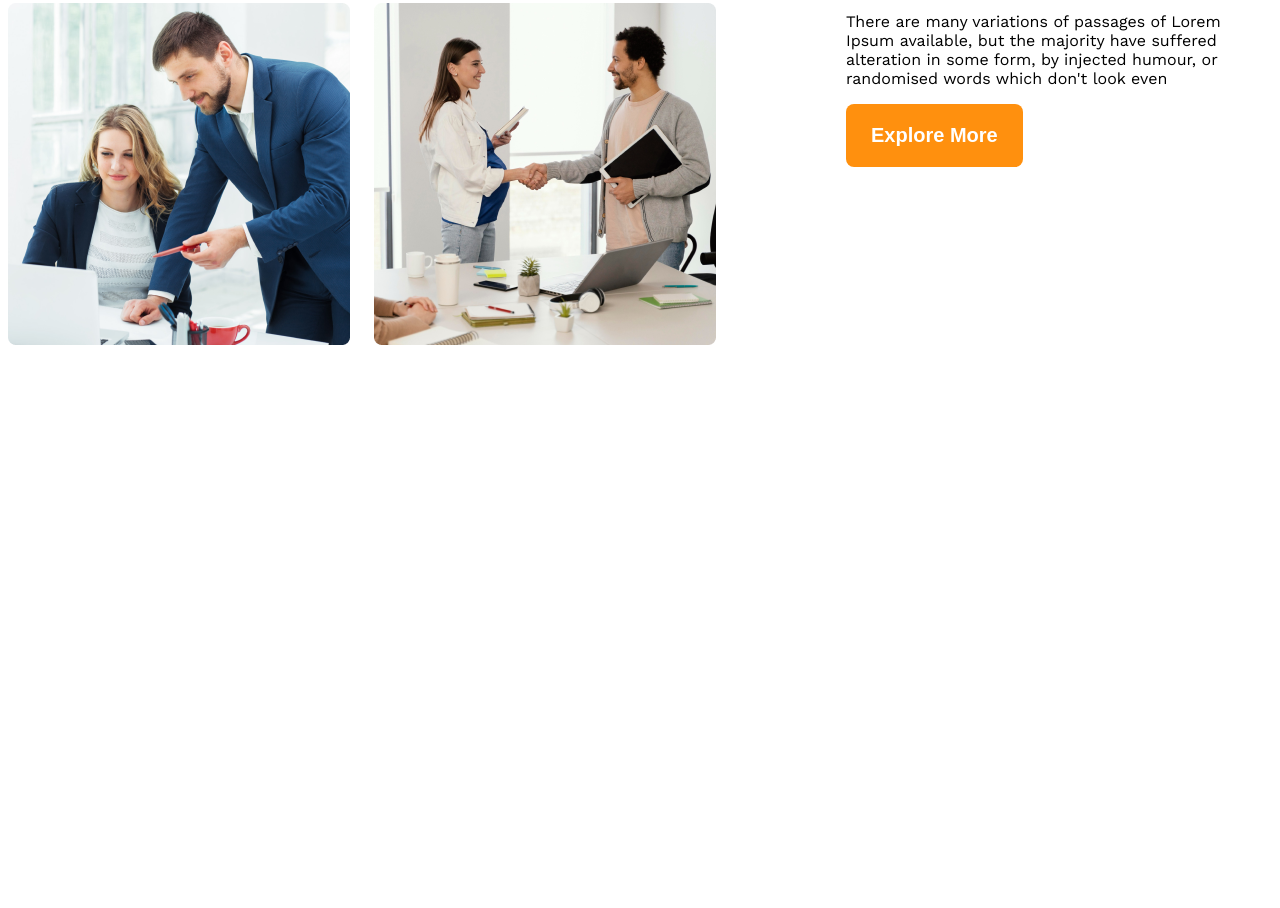
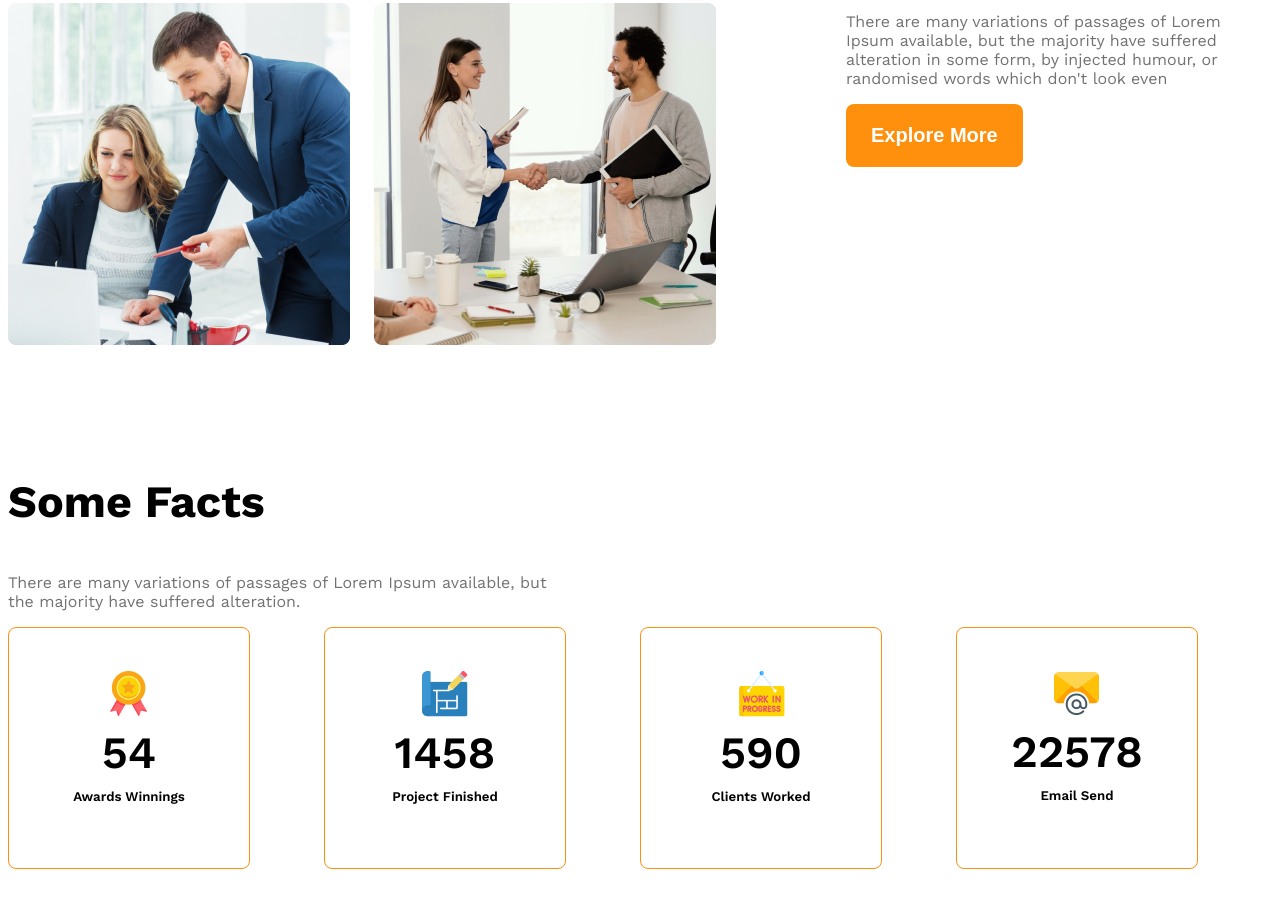
Before and after one commit to Nayem7890/g3-architects-website, a plain HTML site: page index.html in a window 1280 px wide. Shown: the part 1520-2428 px from the top of the page. Before the commit the page ends 1873 px from the top, so only its background shows below. Drawn offline with nearby package versions, Linux system fonts and the light colour scheme; a web font is replaced by a local one.

Commit message:
3rd page done

```diff
--- a/index.html
+++ b/index.html
@@ -42,14 +42,54 @@
               <img src="images/team4.png" alt="">
             </div>
             <div class="our-features">
-                <h3 class="feature-title">
-                    <span id="quick-list" class="text-light-gray">Quick list</span> <span>of Our</span> <span>Features</span>
+                <h3 class="section-title">
+                    <span id="quick-list" class="text-light-gray">Quick list</span> <span>of Our</span> <span class="text-primary">Features</span>
                 </h3>
-                <p class="feature-description">
+                <p class="feature-description text-light-gray">
                     There are many variations of passages of Lorem Ipsum available, but the majority have suffered alteration in some form, by injected humour, or randomised words which don't look even
                 </p>
                 <button class="btn-primary">Explore More</button>
             </div>
+        </section>
+
+        <section>
+            <h3 class="section-title">Some Facts</h3>
+            <p class="text-light-gray fact-description">There are many variations of passages of Lorem Ipsum available, but the majority have suffered alteration.</p>
+            <div class="facts-container">
+                <div class="fact-card display-flex">
+                    <div>
+                        <img src="images/icons/ribon.png" alt="" class="fact-icon">
+                    <h4 class="fact-number">54</h4>
+                    <h5 class="fact-name">Awards Winnings</h5>
+                    </div>
+                </div>
+                <div class="fact-card display-flex">
+                    <div>
+                        <img src="images/icons/projects.png" alt="" class="fact-icon">
+                    <h4 class="fact-number">1458</h4>
+                    <h5 class="fact-name">Project Finished</h5>
+                    </div>
+                </div>
+                <div class="fact-card display-flex">
+                    <div>
+                        <img src="images/icons/customers.png" alt="" class="fact-icon">
+                    <h4 class="fact-number">590</h4>
+                    <h5 class="fact-name">Clients Worked</h5>
+                    </div>
+                </div>
+                <div class="fact-card display-flex">
+                    <div>
+                        <img src="images/icons/email.png" alt="" class="fact-icon">
+                    <h4 class="fact-number">22578</h4>
+                    <h5 class="fact-name">Email Send</h5>
+                    </div>
+                </div>
+            </div>
+        </section>
+
+        <section class="some-facts">
+
+
         </section>
         </main>
     <footer> </footer>
--- a/styles/architects.css
+++ b/styles/architects.css
@@ -10,6 +10,22 @@
   .display-flex{
     display: flex;
   }
+  .section-title{
+    font-size: 2.8rem;
+    font-weight: 700;
+   }
+
+   .fact-number{
+    font-size: 2.8rem;
+    font-weight: 600;
+    margin-top: 5px;
+    margin-bottom: 10px;
+   }
+   .fact-name{
+    font-size: 1.25re;
+    font-weight: 600;
+    margin-top: 10px;
+   }
 
 .text-gray{
      color: rgba(66, 66, 66, 1);
@@ -18,15 +34,17 @@
 .text-light-gray{
     color: #727272;
 }
-.feature-title{
-   font-size: 2.8rem;
-   font-weight: 700;
-  }
+
    #quick-list{
     font-weight: 500;
 
    }
-
+   .fact-description{
+    max-width: 540px;
+   }
+.text-primary{
+  color: #FF900E;
+}
 
 .bg-light{
     background-color: rgba(255, 144, 14, 0.1);
@@ -102,11 +120,46 @@ main{
     gap: 24px;
   }
 
+.fact-card{
+  border: 1px solid #FF900E;
+  width: 240px;
+  height: 240px;
+  border-radius: 8px;
+  text-align: center;
+  justify-content: center;
+  align-items: center;
+}
+.facts-container{
+  display: grid;
+  grid-template-columns:repeat(4, 1fr)
+}
+
+
 
   /* Responsive Media Query */
   @media screen and (max-width: 576px) {
-  .navbar, .nav-links{
+  .navbar,
+  .nav-links,
+  .teams{
     flex-direction: column;
 
   }
+  .team-img-container{
+    grid-template-columns: repeat(1, 1fr);
   }
+  .our-features{
+    margin-left: 40px;
+  }
+  }
+
+
+  /* Medium Size Device */
+  @media screen and (min-width: 576px) and (max-width: 992px) {
+    .teams{
+      flex-direction: column;
+    }
+    .our-features{
+      margin: 40px auto;
+    }
+
+  }
```
